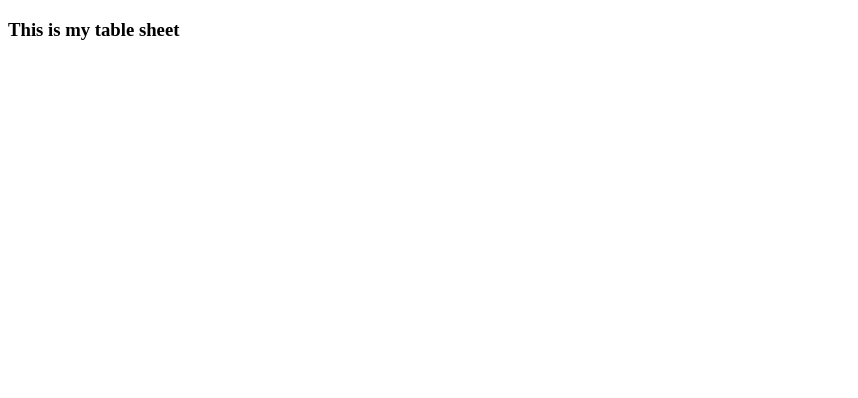
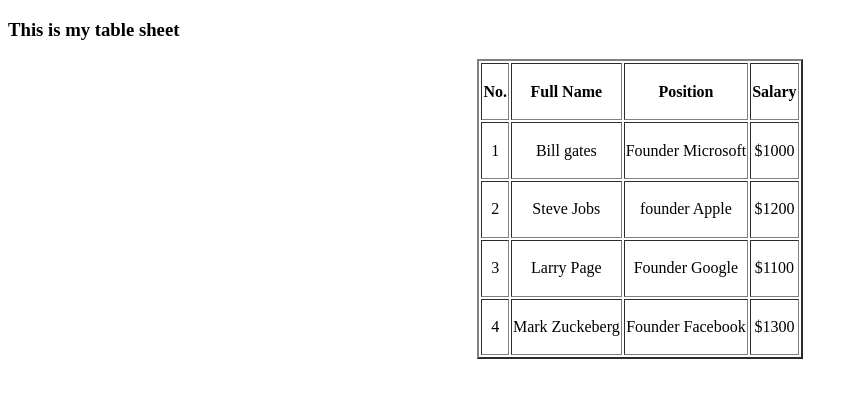
Before and after one commit to hasinamitu/test-exam-github, a plain HTML site: page table.html in a window 1280 px wide. Shown: the whole page, without its empty margins (0-858 px from the left). Drawn offline with Linux system fonts and the light colour scheme.

Commit message:
third commit

```diff
--- a/table.html
+++ b/table.html
@@ -4,8 +4,47 @@
     <meta charset="UTF-8">
     <meta name="viewport" content="width=device-width, initial-scale=1.0">
     <title>My test exam</title>
+    <style>
+    tr{
+      text-align: center;
+    }
+    </style>
 </head>
 <body>
     <h3>This is my table sheet</h3>
+    <table border="2px" height="300px" weight="480px" align="center" ;>
+        <tr>
+            <th>No.</th>
+            <th>Full Name</th>
+            <th>Position</th>
+            <th>Salary</th>
+         </tr>
+         <tr>
+            <td>1</td>
+            <td>Bill gates</td>
+            <td>Founder Microsoft</td>
+            <td>$1000</td>
+         </tr>
+         <tr>
+            <td>2</td>
+            <td>Steve Jobs</td>
+            <td>founder Apple</td>
+            <td>$1200</td>
+
+         </tr>
+         <tr>
+            <td>3</td>
+            <td>Larry Page</td>
+            <td>Founder Google</td>
+            <td>$1100</td>
+         </tr>
+         <tr>
+            <td>4</td>
+            <td>Mark Zuckeberg </td>
+            <td>Founder Facebook</td>
+            <td>$1300</td>
+         </tr>
+    </table>
+
 </body>
 </html>
```
